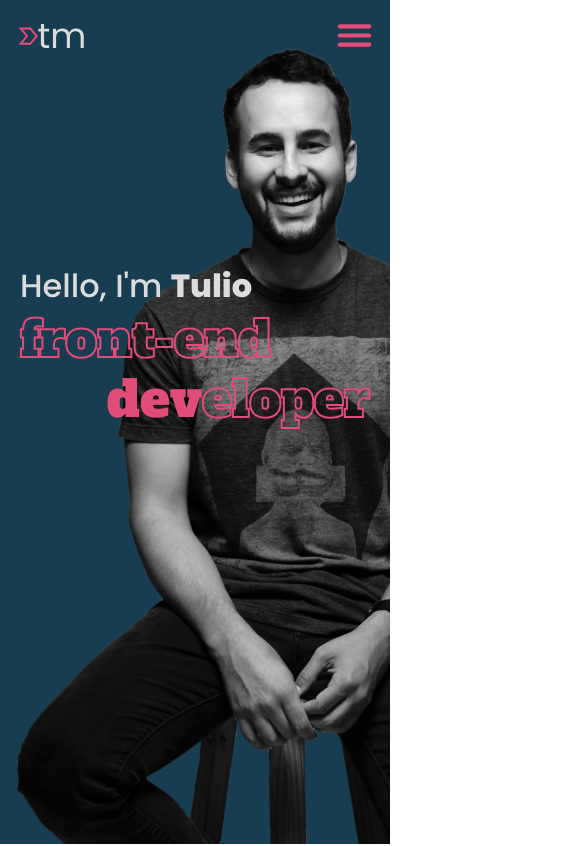
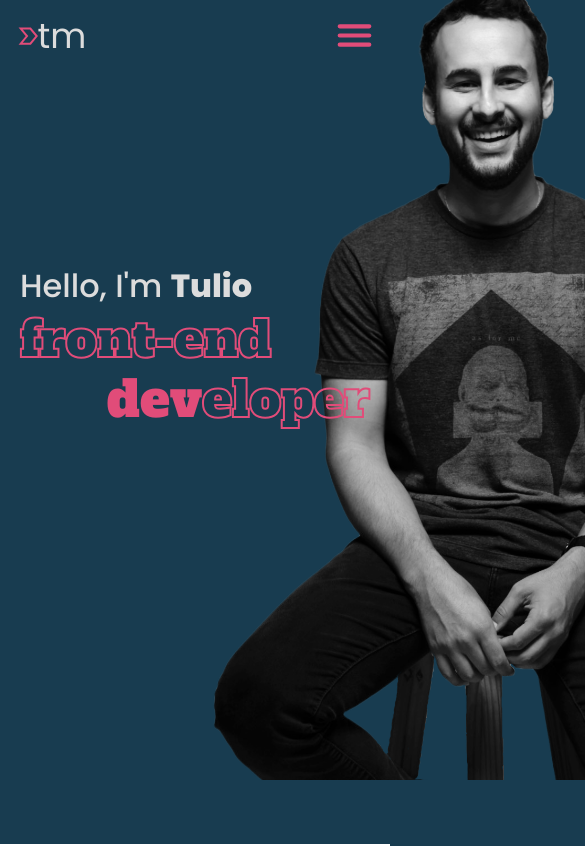
Before and after one commit to t-minini/my-website-v2, a React (Create React App) app: page / in a window 390 px wide. Shown: the top 846 px of the page, 585 px wide, since content can reach past the window. Built offline with nearby package versions, Linux system fonts and the light colour scheme.

Commit message:
:bug: trying to fix bug with photo v10

```diff
--- a/src/app.module.css
+++ b/src/app.module.css
@@ -19,7 +19,7 @@
   html {
     min-height: 100%;
     width: 100%;
-    /* background-color: var(--color2-blue); */
+    background-color: var(--color2-blue);
   }
 
   *,
--- a/src/components/hello/hello.module.css
+++ b/src/components/hello/hello.module.css
@@ -58,7 +58,8 @@ h1:nth-of-type(2) {
 
 .hello__photo img {
   max-height: 90rem;
-  position: absolute;
+  /* position: absolute; */
+  position:relative;
   object-position: bottom;
   /* bottom: 61.5rem; */
   bottom: 0rem;
@@ -112,10 +113,11 @@ h1:nth-of-type(2) {
 
   .hello__photo img {
     max-height: 115rem;
-    object-fit: cover;
+    /* object-fit: cover; */
     /* bottom: 67.6rem; */
-    right: 0;
-    /* object-position: 15rem; */
+    right: -0.4rem;
+    bottom: 50rem;
+    object-position: 15rem;
     /* object-position: bottom left; */
   }
 }
```
